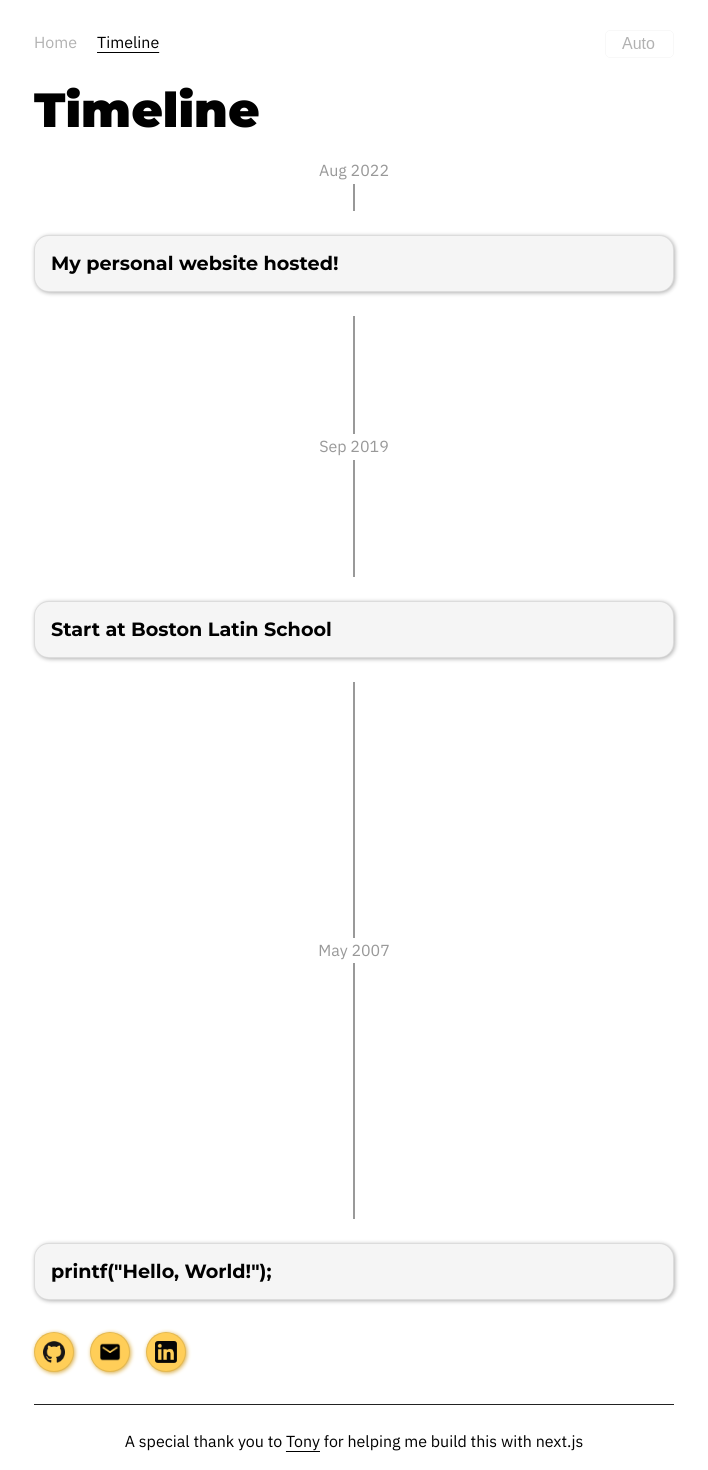
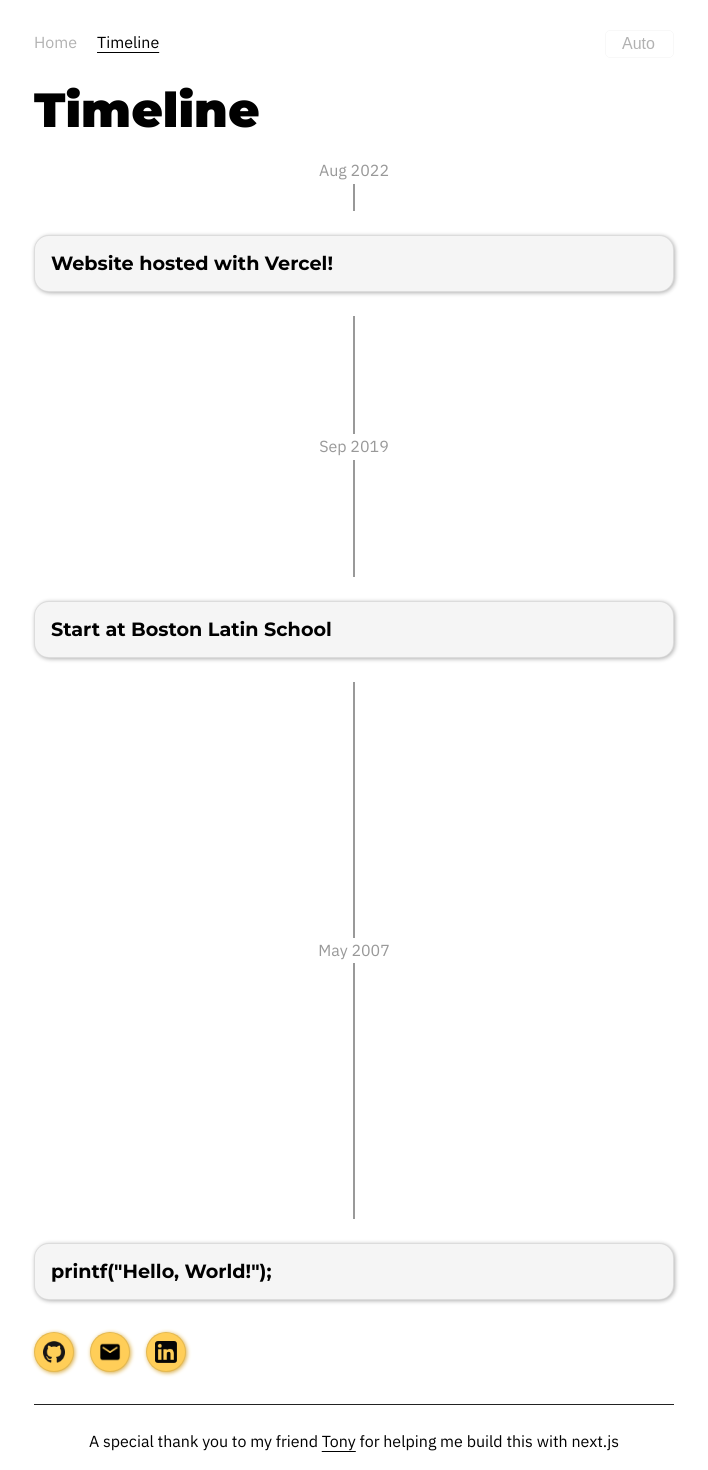
Before and after one commit to Tennis-Ball/personal_website, a Next.js app: page /timeline in a window 1280 px wide. Shown: the top 1470 px of the page, without its empty margins (286-994 px from the left). Built offline with nearby package versions, Linux system fonts and the light colour scheme.

Commit message:
Vercel deploy!

```diff
--- a/pages/timeline/index.js
+++ b/pages/timeline/index.js
@@ -10,7 +10,7 @@ export default function Timeline(){
     let events = [
         {content: <Box><h3>printf(&quot;Hello, World!&quot;);</h3></Box>, date:"5/10/2007" },
         {content: <Box><h3>Start at Boston Latin School</h3></Box>, date:"9/01/2019" },
-        {content: <Box><h3>My personal website hosted!</h3></Box>, date:"8/01/2022" },
+        {content: <Box><h3>Website hosted with Vercel!</h3></Box>, date:"8/01/2022" },
     ]
     return (
         <>
@@ -44,7 +44,7 @@ export default function Timeline(){
             })()}
             <Contacts/>
             <div className={`line`}></div>
-			<p style={{textAlign: "center"}}>A special thank you to <a href="https://github.com/Tony1324">Tony</a> for helping me build this with next.js</p>
+			<p style={{textAlign: "center"}}>A special thank you to my friend <a href="https://github.com/Tony1324">Tony</a> for helping me build this with next.js</p>
         </>
     )
 }
```
Also changed, not shown: pages/index.js (+5 -6 lines).
